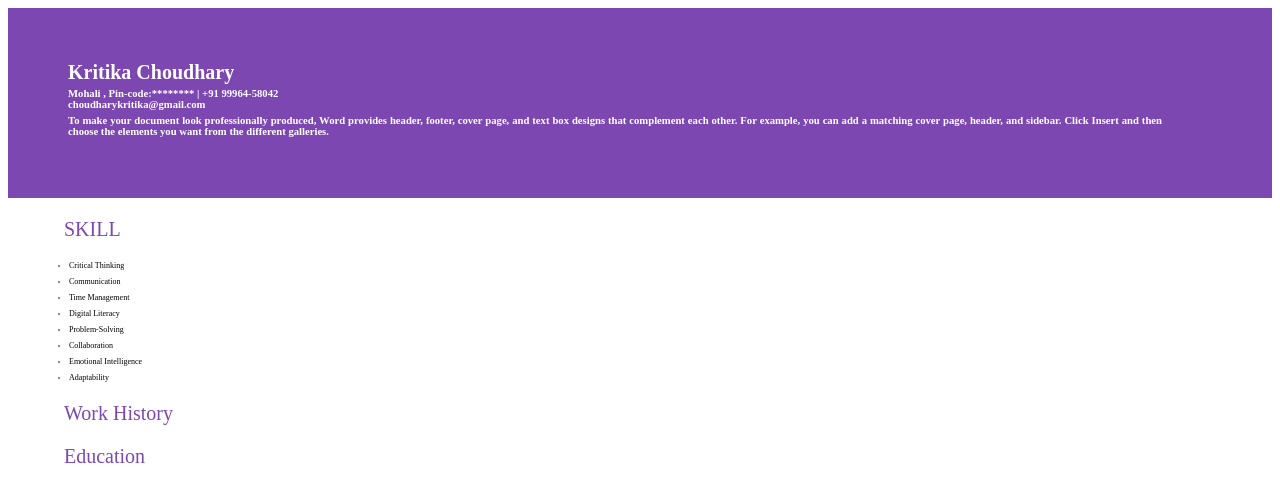
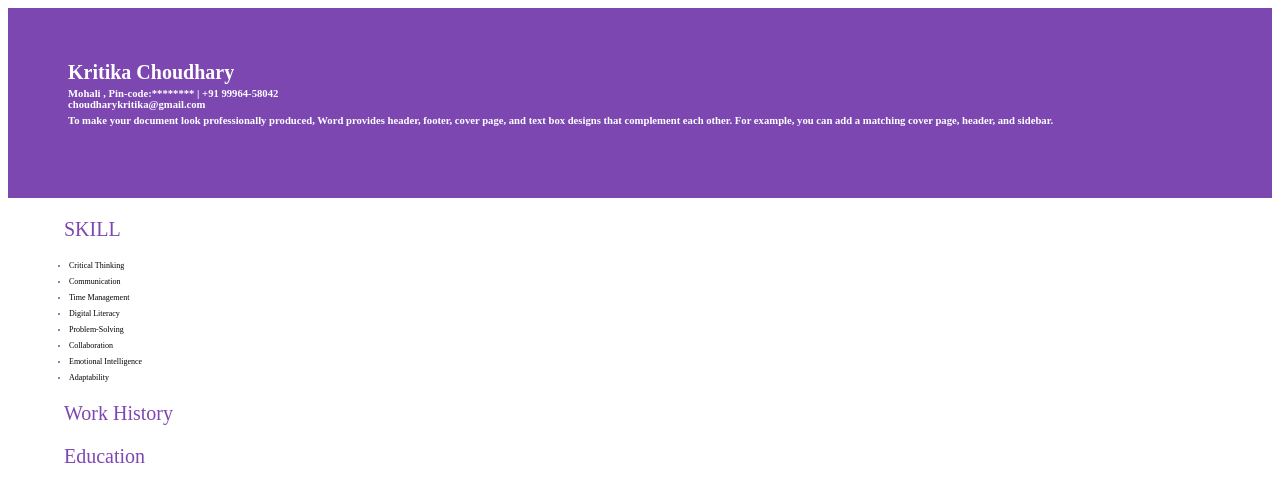
Before and after one commit to choudharyAbhay/Capstone-Project-1, a plain HTML site: page index.html in a window 1280 px wide. Drawn offline with Linux system fonts and the light colour scheme.

Commit message:
Update index.html

```diff
--- a/index.html
+++ b/index.html
@@ -20,7 +20,7 @@
     <div id="b">
         <b>Kritika Choudhary<b><br>
             <div id="a">Mohali ,  Pin-code:******** | +91 99964-58042<br>choudharykritika@gmail.com</div>
-            <p>To make your document look professionally produced, Word provides header, footer, cover page, and text box designs that complement each other. For example, you can add a matching cover page, header, and sidebar. Click Insert and then choose the elements you want from the different galleries.</p>
+            <p>To make your document look professionally produced, Word provides header, footer, cover page, and text box designs that complement each other. For example, you can add a matching cover page, header, and sidebar.</p>
     </div>
     <ul>SKILL</ul>
     <li>Critical Thinking</li>
```
